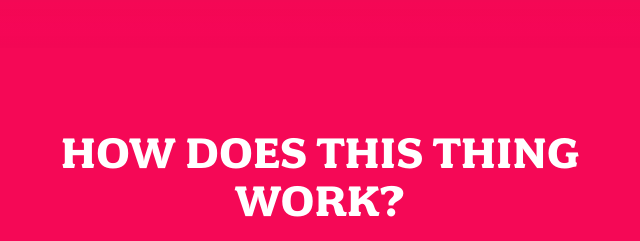
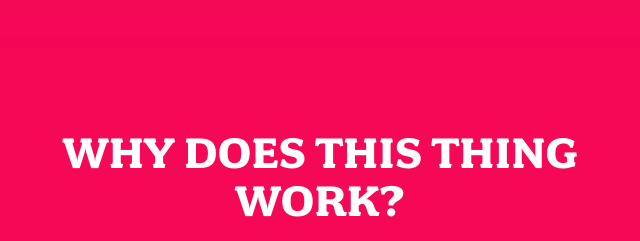
Before and after one commit to BigGillie/wildrydes-site, a plain HTML site: page index.html in a window 1280 px wide. Shown: the part 900-1141 px from the top of the page, 320-960 px from the left. Drawn offline with Linux system fonts and the light colour scheme.

Commit message:
Update index.html

```diff
--- a/index.html
+++ b/index.html
@@ -30,7 +30,7 @@
 
   <section class="home-about">
     <div class="row column large-9 xlarge-6 xxlarge-4">
-      <h2 class="section-title">How Does This THING Work?</h2>
+      <h2 class="section-title">Why Does This THING Work?</h2>
       <p class="content">
         In today’s fast paced world, you’ve got places you need to be but not enough time in your jam packed schedule. Wouldn’t it be nice if there were a transportation service that changed the way you get around daily? Introducing Wild Rydes, an innovative transportation service that helps people get to their destination faster and hassle-free. Getting started is as easy as tapping a button in our app.
       </p>
```
